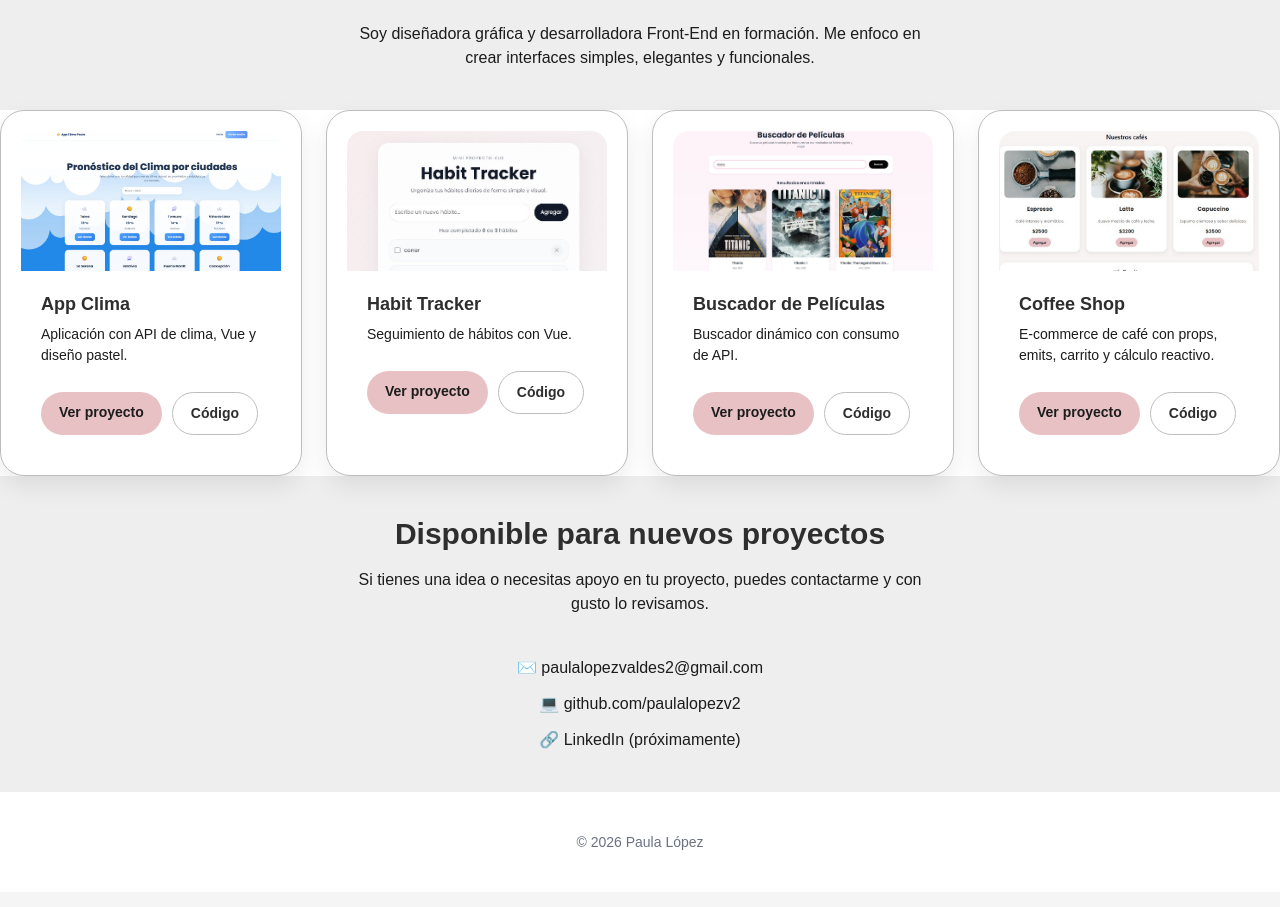
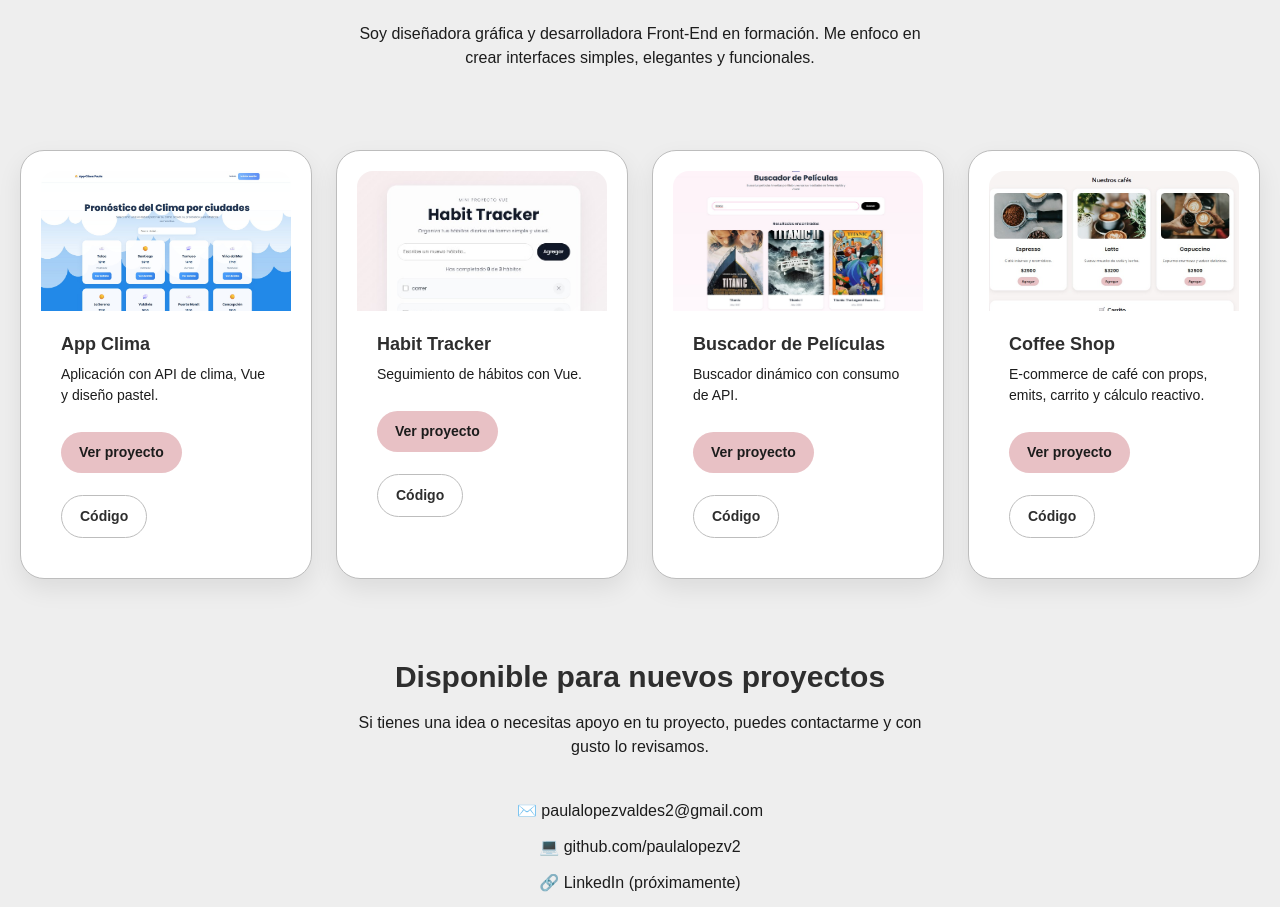
Before and after one commit to paulalopezv2/portafolio-m8-paula, a Vue app: page / in a window 1280 px wide. Shown: the part 870-1777 px from the top of the page. Built offline with nearby package versions, Linux system fonts and the light colour scheme.

Commit message:
update portafolio con coffee shop y avatar

```diff
--- a/src/App.vue
+++ b/src/App.vue
@@ -53,8 +53,11 @@
       </p>
     </section>
 
+
    <!-- PROYECTOS -->
-      <div class="grid md:grid-cols-2 xl:grid-cols-4 gap-6">
+      <section id="proyectos" class="py-16 px-6">
+
+  <div class="grid md:grid-cols-2 xl:grid-cols-4 gap-6">
 
   <!-- APP CLIMA -->
   <div class="project-card">
@@ -143,7 +146,7 @@
 
 
 </div>
-
+</section>
     <!-- CONTACTO -->
     <section id="contacto" class="py-24 px-6 bg-[#0f0f14] text-center">
       <h2 class="text-3xl font-semibold text-white mb-4">
--- a/src/style.css
+++ b/src/style.css
@@ -204,3 +204,7 @@ p {
   background: #f3d9db;
   border-color: #d89ca3;
 }
+
+html {
+  scroll-behavior: smooth;
+}
```
